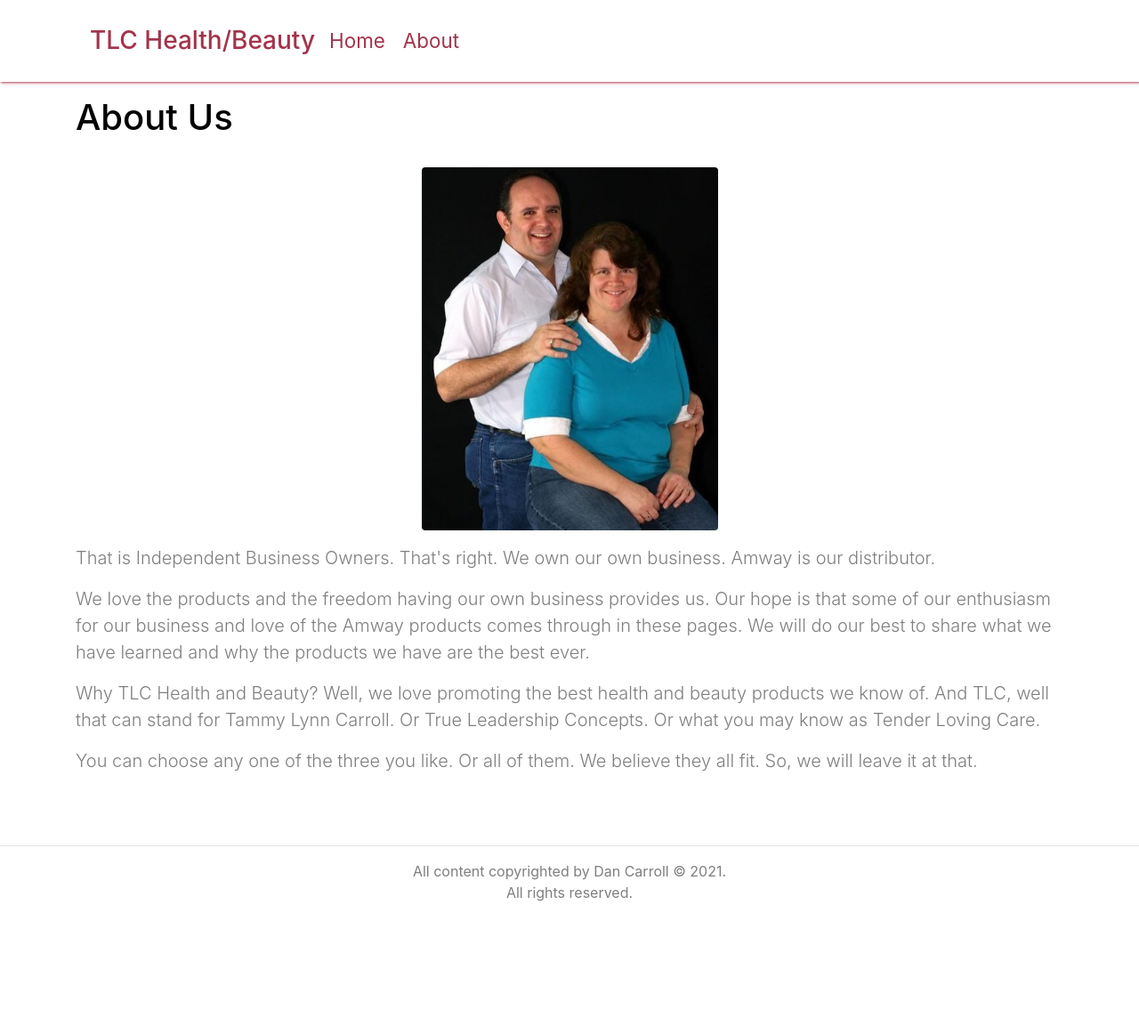
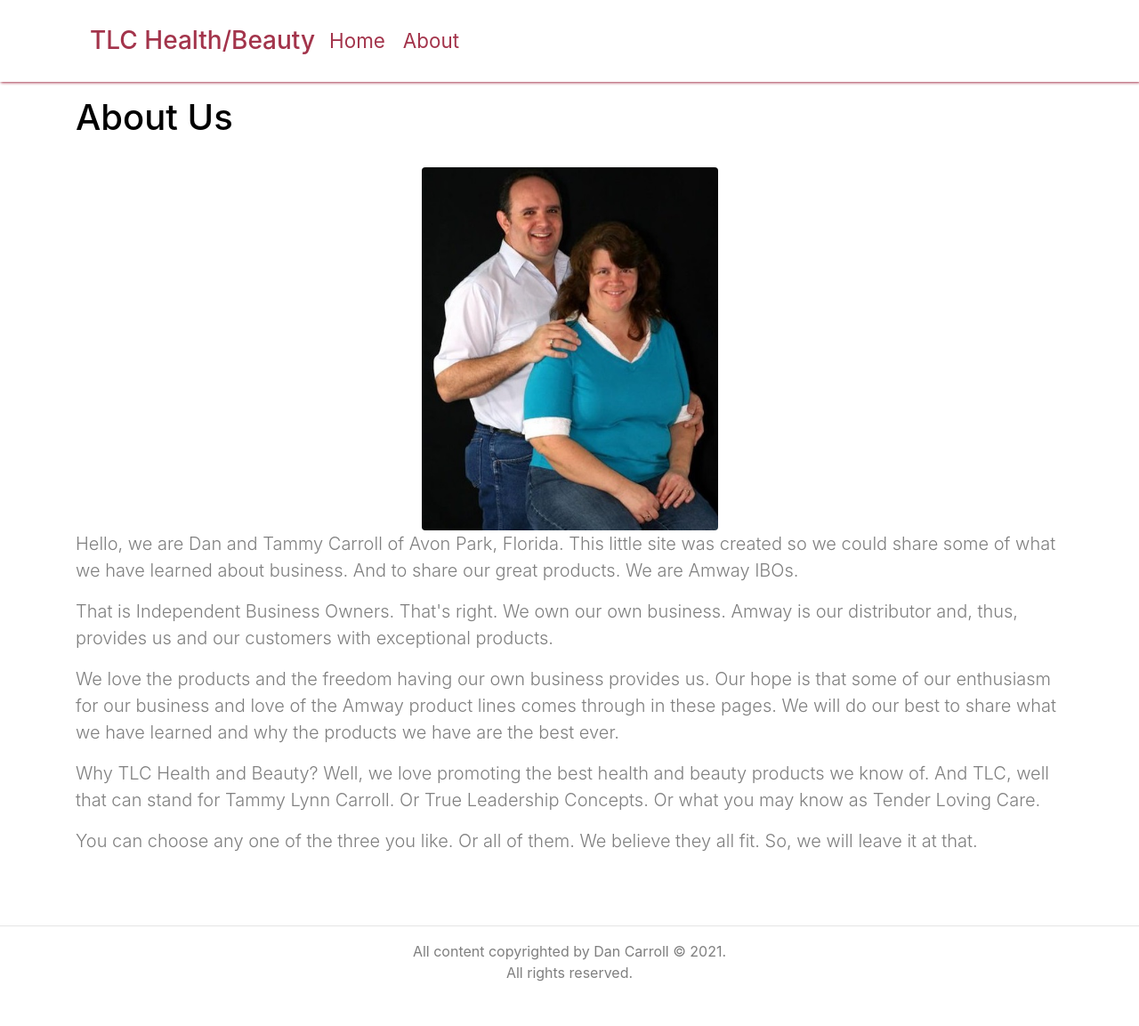
Before and after one commit to dan-carroll/tlchealthbeauty, a Jekyll site: the page built from about.html, in a window 1280 px wide. Shown: the whole page at 89% size. Built offline with Jekyll 4.4.1, drawn with Linux system fonts in a browser that asks for light colours; nearby versions of some CDN libraries; before the commit the page ends 1063 px from its top, so only the background shows below that.

Commit message:
Replace missing first paragraph
Recreated the missing first paragraph.

```diff
--- a/about.html
+++ b/about.html
@@ -10,12 +10,13 @@ title: About
 		<img src="assets/img/Dan&Tam.jpg" class="rounded" alt="Dan and Tammy's picture" style="width: 30%; height: auto;">
 	  </div>
       <p class="lead text-info">
+	    Hello, we are Dan and Tammy Carroll of Avon Park, Florida. This little site was created so we could share some of what we have learned about business. And to share our great products. We are Amway IBOs.
       </p>
 	  <p class="lead text-info">
-	    That is Independent Business Owners. That's right. We own our own business. Amway is our distributor.
+	    That is Independent Business Owners. That's right. We own our own business. Amway is our distributor and, thus, provides us and our customers with exceptional products.
 	  </p>
 	  <p class="lead text-info">
-	    We love the products and the freedom having our own business provides us. Our hope is that some of our enthusiasm for our business and love of the Amway products comes through in these pages. We will do our best to share what we have learned and why the products we have are the best ever.
+	    We love the products and the freedom having our own business provides us. Our hope is that some of our enthusiasm for our business and love of the Amway product lines comes through in these pages. We will do our best to share what we have learned and why the products we have are the best ever.
 	  </p>
 	  <p class="lead text-info">
 	    Why TLC Health and Beauty? Well, we love promoting the best health and beauty products we know of. And TLC, well that can stand for Tammy Lynn Carroll. Or True Leadership Concepts. Or what you may know as Tender Loving Care.
```
